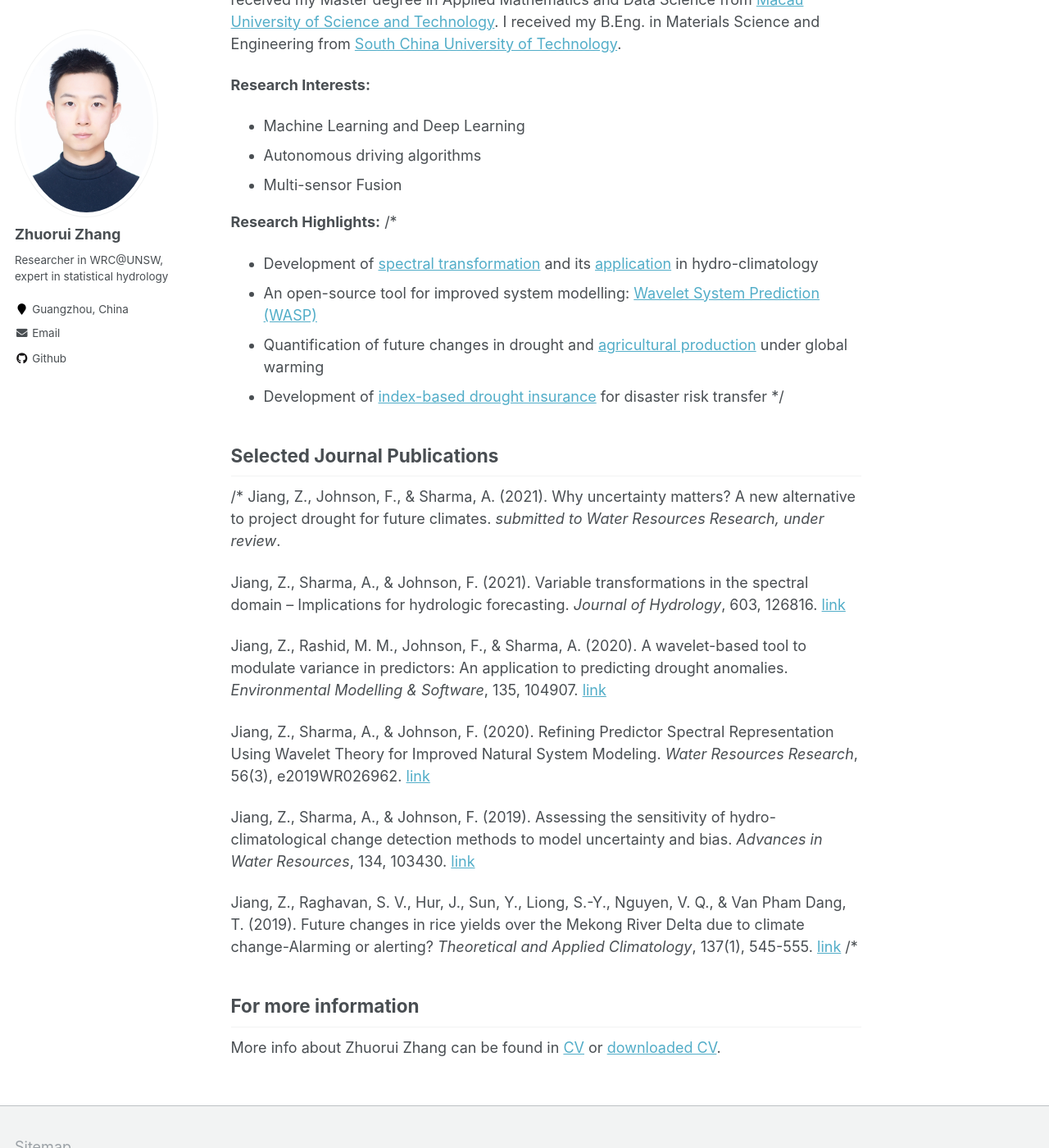
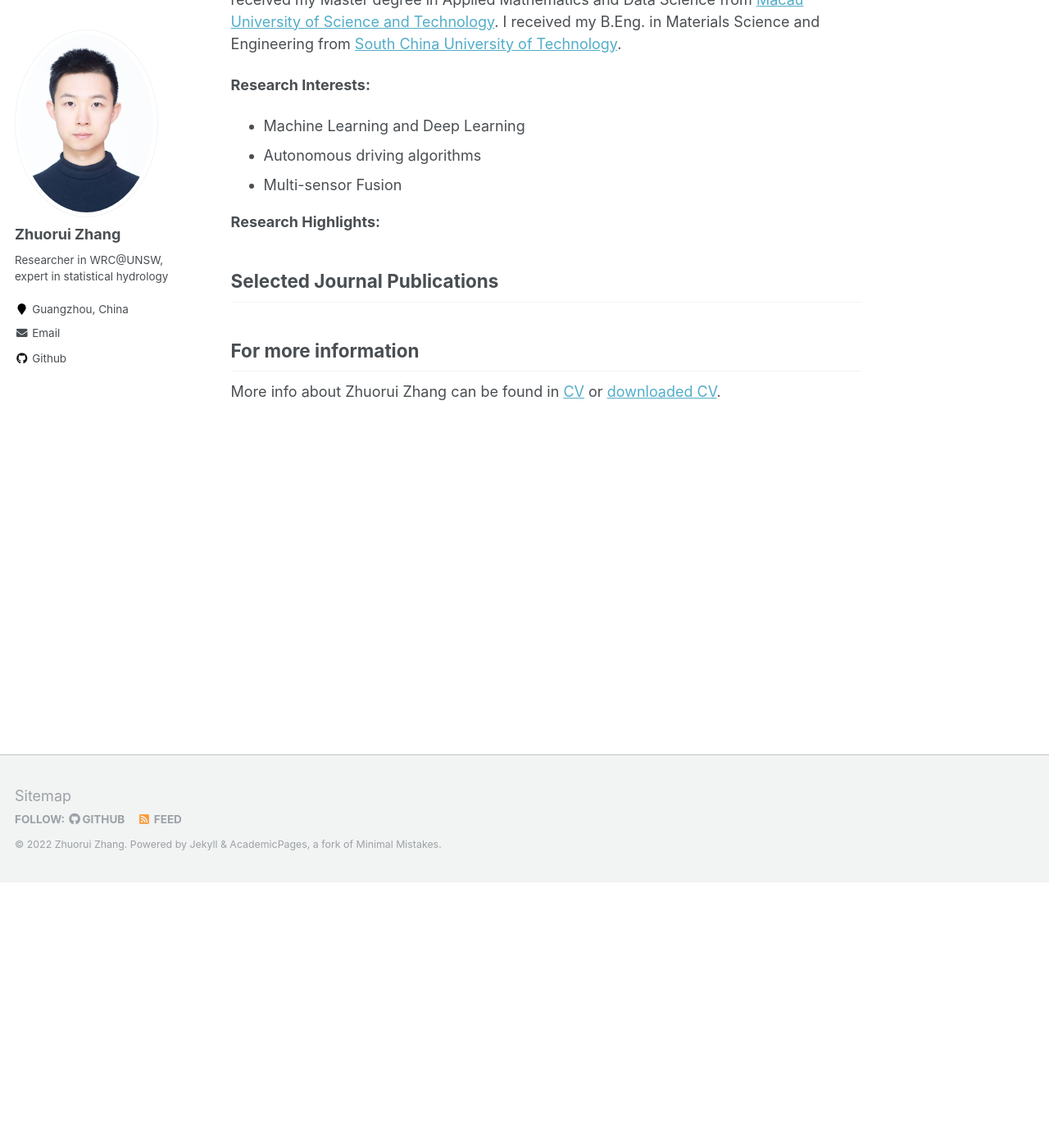
Before and after one commit to zhuorui-zhang/zhuorui-zhang.github.io, a Jekyll site: the page built from _pages/about.md, in a window 1280 px wide and 1400 px high, scrolled down 324 px. Shown: the whole window at 82% size. Built offline with Jekyll 4.4.1, drawn with Linux system fonts in a browser that asks for light colours.

Commit message:
<!-- -->

```diff
--- a/_pages/about.md
+++ b/_pages/about.md
@@ -19,16 +19,16 @@ I'm an Algorithm Engineering in the Autonomous Driving Center of XPeng Motors. I
 * Multi-sensor Fusion
 
 <b>Research Highlights:</b>
-/*
-* Development of [spectral transformation](https://doi.org/10.1029/2019WR026962) and its [application](https://doi.org/10.1016/j.jhydrol.2021.126816) in hydro-climatology
+
+<!-- * Development of [spectral transformation](https://doi.org/10.1029/2019WR026962) and its [application](https://doi.org/10.1016/j.jhydrol.2021.126816) in hydro-climatology
 * An open-source tool for improved system modelling: [Wavelet System Prediction (WASP)](https://doi.org/10.1016/j.envsoft.2020.104907)
 * Quantification of future changes in drought and [agricultural production](https://doi.org/10.1007/s00704-018-2617-z) under global warming
-* Development of [index-based drought insurance](https://doi.org/10.1108/AFR-02-2020-0020) for disaster risk transfer
-*/
+* Development of [index-based drought insurance](https://doi.org/10.1108/AFR-02-2020-0020) for disaster risk transfer -->
+
 
 ## Selected Journal Publications
-/*
-Jiang, Z., Johnson, F., & Sharma, A. (2021). Why uncertainty matters? A new alternative to project drought for future climates. *submitted to Water Resources Research, under review*.
+
+<!-- Jiang, Z., Johnson, F., & Sharma, A. (2021). Why uncertainty matters? A new alternative to project drought for future climates. *submitted to Water Resources Research, under review*.
 
 Jiang, Z., Sharma, A., & Johnson, F. (2021). Variable transformations in the spectral domain – Implications for hydrologic forecasting. *Journal of Hydrology*, 603, 126816. [link](https://doi.org/10.1016/j.jhydrol.2021.126816)
 
@@ -38,7 +38,7 @@ Jiang, Z., Sharma, A., & Johnson, F. (2020). Refining Predictor Spectral Represe
 
 Jiang, Z., Sharma, A., & Johnson, F. (2019). Assessing the sensitivity of hydro-climatological change detection methods to model uncertainty and bias. *Advances in Water Resources*, 134, 103430. [link](https://doi.org/10.1016/j.advwatres.2019.103430)
 
-Jiang, Z., Raghavan, S. V., Hur, J., Sun, Y., Liong, S.-Y., Nguyen, V. Q., & Van Pham Dang, T. (2019). Future changes in rice yields over the Mekong River Delta due to climate change-Alarming or alerting? *Theoretical and Applied Climatology*, 137(1), 545-555. [link](https://doi.org/10.1007/s00704-018-2617-z)
-/*
+Jiang, Z., Raghavan, S. V., Hur, J., Sun, Y., Liong, S.-Y., Nguyen, V. Q., & Van Pham Dang, T. (2019). Future changes in rice yields over the Mekong River Delta due to climate change-Alarming or alerting? *Theoretical and Applied Climatology*, 137(1), 545-555. [link](https://doi.org/10.1007/s00704-018-2617-z) -->
+
 ## For more information
 More info about Zhuorui Zhang can be found in [CV](https://zhuorui-zhang.github.io/cv/) or [downloaded CV](http://zhuorui-zhang.github.io/files/CV_ZhuoruiZhang_XPeng.pdf).
```
